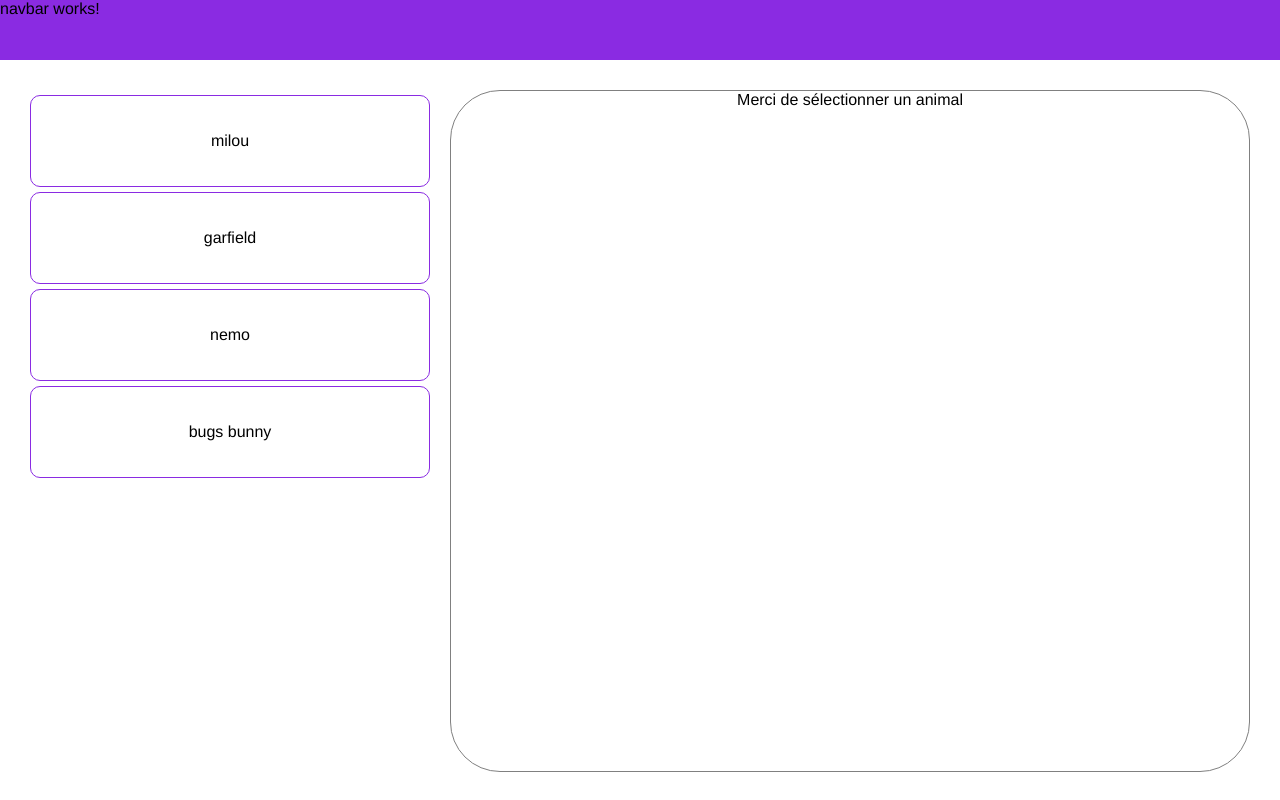
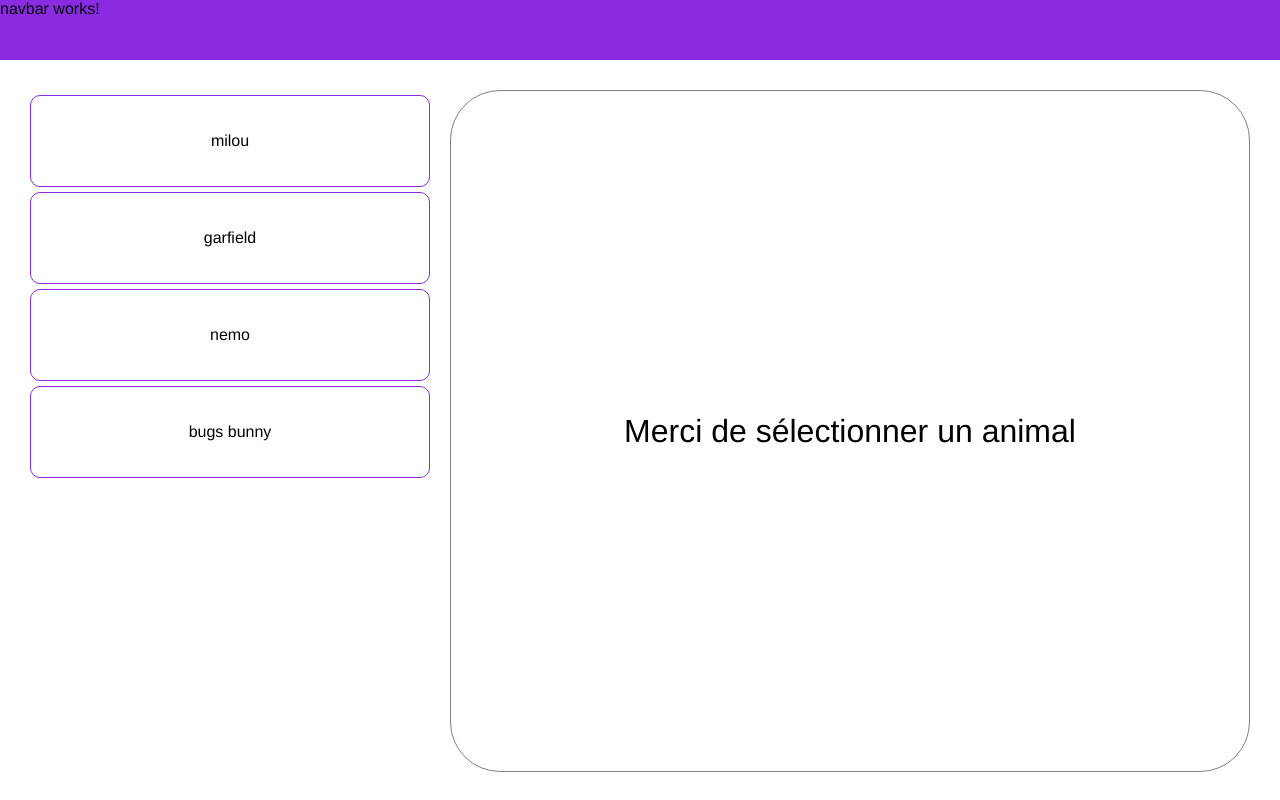
Before and after one commit to tekcay/poiei-angular, an Angular app: page / in a window 1280 px wide. Built offline with nearby package versions, Linux system fonts and the light colour scheme.

Commit message:
uncommented CSS for the  no-pet-selected html class

```diff
--- a/src/app/pet/pet-detail/pet-detail.component.scss
+++ b/src/app/pet/pet-detail/pet-detail.component.scss
@@ -18,13 +18,12 @@
     .sold {
      color: red;
     }
-    /*
-    .no-pet-selected
+    .no-pet-selected {
         height: 100%;
         display: flex;
         justify-content: center;
         align-items: center;
         font-size: 200%;
     }
-    */
+
 }
```
